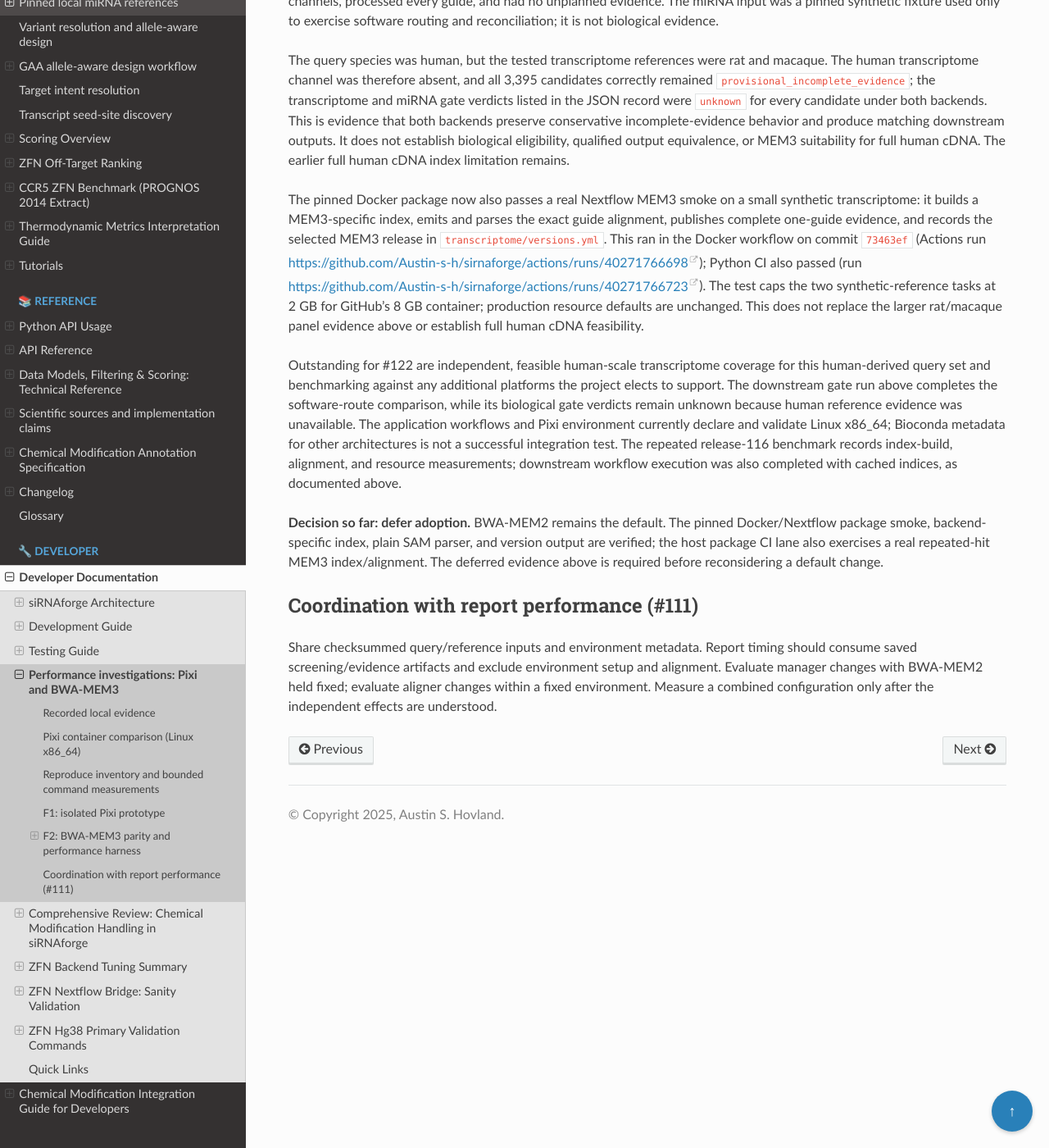
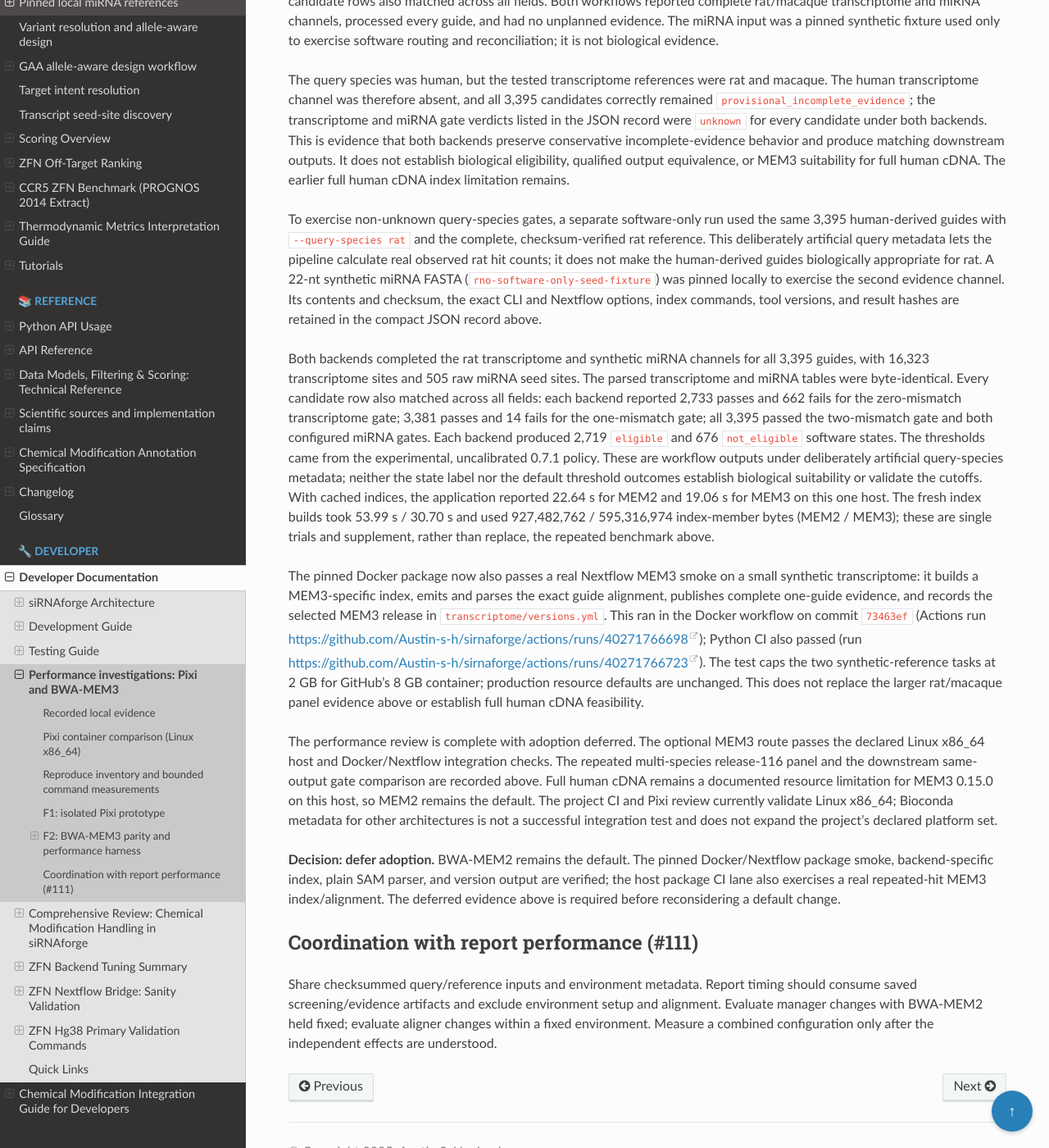
Before and after one commit to Austin-s-h/sirnaforge, a Sphinx documentation site: the page built from docs/developer/performance_review.md, in a window 1280 px wide and 1400 px high, scrolled down 8794 px. Shown: the whole window at 82% size. Built offline with Sphinx 7.4.7 and the Read the Docs theme 3.1.0, drawn with Linux system fonts in a browser that asks for light colours; some of the changed text lies outside the part shown.

Commit message:
Record MEM3 rat-query gate comparison

```diff
--- a/docs/developer/performance_review.md
+++ b/docs/developer/performance_review.md
@@ -1,6 +1,6 @@
 # Performance investigations: Pixi and BWA-MEM3
 
-Status on 2026-10-26: **#121 is closed with Pixi adoption deferred; #122 remains open. BWA-MEM3 plain mode is accepted for optional integration, with BWA-MEM2 still the default.**
+Status on 2026-10-26: **#121 is closed with Pixi adoption deferred; the #122 evaluation recommends deferring broader adoption. BWA-MEM3 plain mode is available as an optional integration, with BWA-MEM2 still the default.**
 This records the F1/F2 investigation work from #124 for #121/#122.
 Existing package, execution, index and reporting defaults are unchanged.
 
@@ -489,6 +489,32 @@ downstream outputs. It does not establish biological eligibility, qualified
 output equivalence, or MEM3 suitability for full human cDNA. The earlier full
 human cDNA index limitation remains.
 
+To exercise non-unknown query-species gates, a separate software-only run used
+the same 3,395 human-derived guides with `--query-species rat` and the complete,
+checksum-verified rat reference. This deliberately artificial query metadata
+lets the pipeline calculate real observed rat hit counts; it does not make the
+human-derived guides biologically appropriate for rat. A 22-nt synthetic
+miRNA FASTA (`rno-software-only-seed-fixture`) was pinned locally to exercise
+the second evidence channel. Its contents and checksum, the exact CLI and
+Nextflow options, index commands, tool versions, and result hashes are retained
+in the compact JSON record above.
+
+Both backends completed the rat transcriptome and synthetic miRNA channels for
+all 3,395 guides, with 16,323 transcriptome sites and 505 raw miRNA seed sites.
+The parsed transcriptome and miRNA tables were byte-identical. Every candidate
+row also matched across all fields: each backend reported 2,733 passes and 662
+fails for the zero-mismatch transcriptome gate; 3,381 passes and 14 fails for
+the one-mismatch gate; all 3,395 passed the two-mismatch gate and both
+configured miRNA gates. Each backend produced 2,719 `eligible` and 676
+`not_eligible` software states. The thresholds came from the experimental,
+uncalibrated 0.7.1 policy. These are workflow outputs under deliberately
+artificial query-species metadata; neither the state label nor the default
+threshold outcomes establish biological suitability or validate the cutoffs.
+With cached indices, the application reported 22.64 s for MEM2 and 19.06 s for
+MEM3 on this one host. The fresh index builds took 53.99 s / 30.70 s and used
+927,482,762 / 595,316,974 index-member bytes (MEM2 / MEM3); these are single
+trials and supplement, rather than replace, the repeated benchmark above.
+
 The pinned Docker package now also passes a real Nextflow MEM3 smoke on a small
 synthetic transcriptome: it builds a MEM3-specific index, emits and parses the
 exact guide alignment, publishes complete one-guide evidence, and records the
@@ -501,18 +527,16 @@ caps the two synthetic-reference tasks at 2 GB for GitHub's 8 GB container;
 production resource defaults are unchanged. This does not replace the larger
 rat/macaque panel evidence above or establish full human cDNA feasibility.
 
-Outstanding for #122 are independent, feasible human-scale transcriptome
-coverage for this human-derived query set and benchmarking against any
-additional platforms the project elects to support. The downstream gate run
-above completes the software-route comparison, while its biological gate
-verdicts remain unknown because human reference evidence was unavailable. The
-application workflows and Pixi environment currently declare and validate
-Linux x86_64; Bioconda metadata for other architectures is not a successful
-integration test. The repeated release-116 benchmark records index-build,
-alignment, and resource measurements; downstream workflow execution was also
-completed with cached indices, as documented above.
+The performance review is complete with adoption deferred. The optional MEM3
+route passes the declared Linux x86_64 host and Docker/Nextflow integration
+checks. The repeated multi-species release-116 panel and the downstream
+same-output gate comparison are recorded above. Full human cDNA remains a
+documented resource limitation for MEM3 0.15.0 on this host, so MEM2 remains the
+default. The project CI and Pixi review currently validate Linux x86_64;
+Bioconda metadata for other architectures is not a successful integration
+test and does not expand the project's declared platform set.
 
-**Decision so far: defer adoption.** BWA-MEM2 remains the default. The pinned
+**Decision: defer adoption.** BWA-MEM2 remains the default. The pinned
 Docker/Nextflow package smoke, backend-specific index, plain SAM parser, and
 version output are verified; the host package CI lane also exercises a real
 repeated-hit MEM3 index/alignment. The deferred evidence above is required
```
Also changed, not shown: 1 other file.
